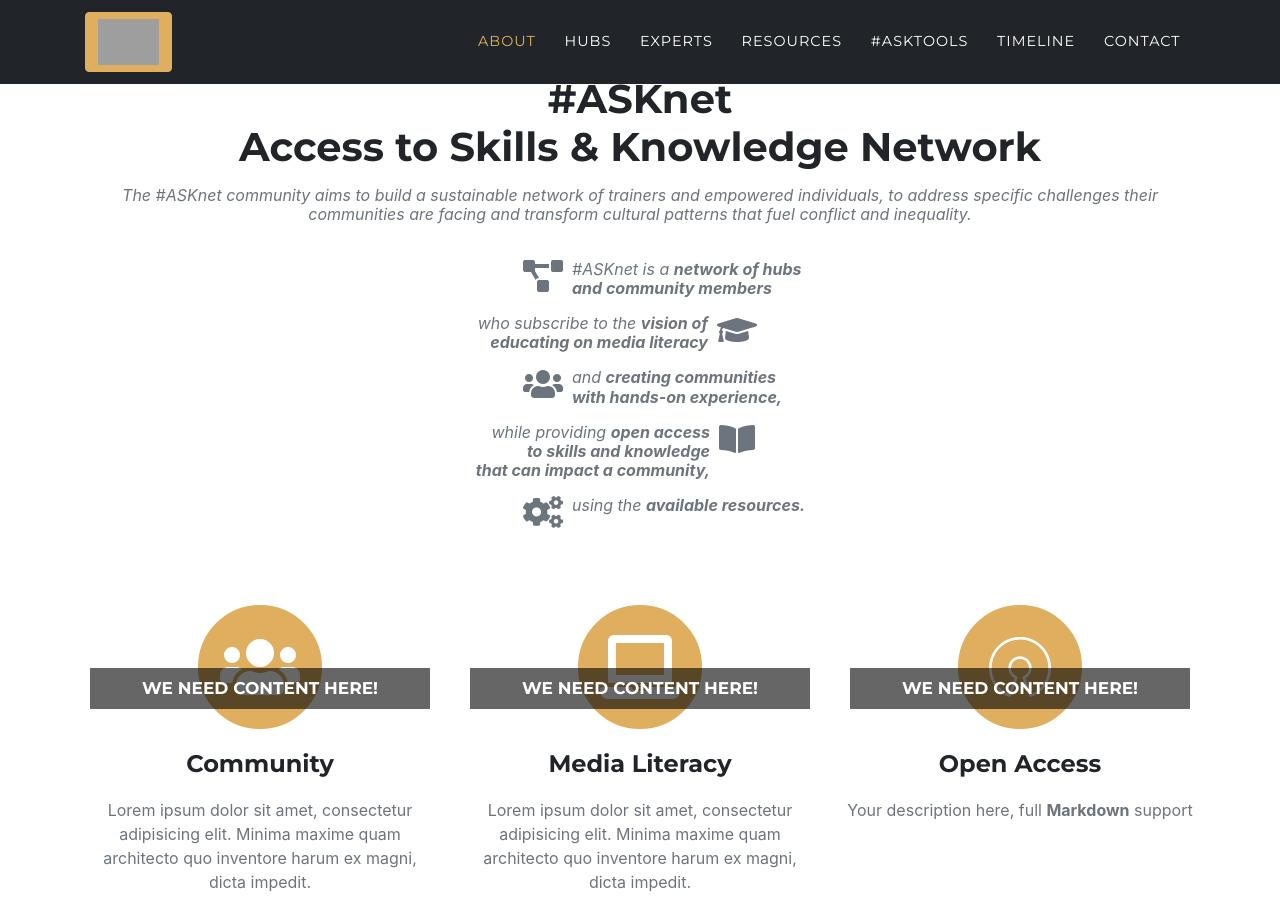
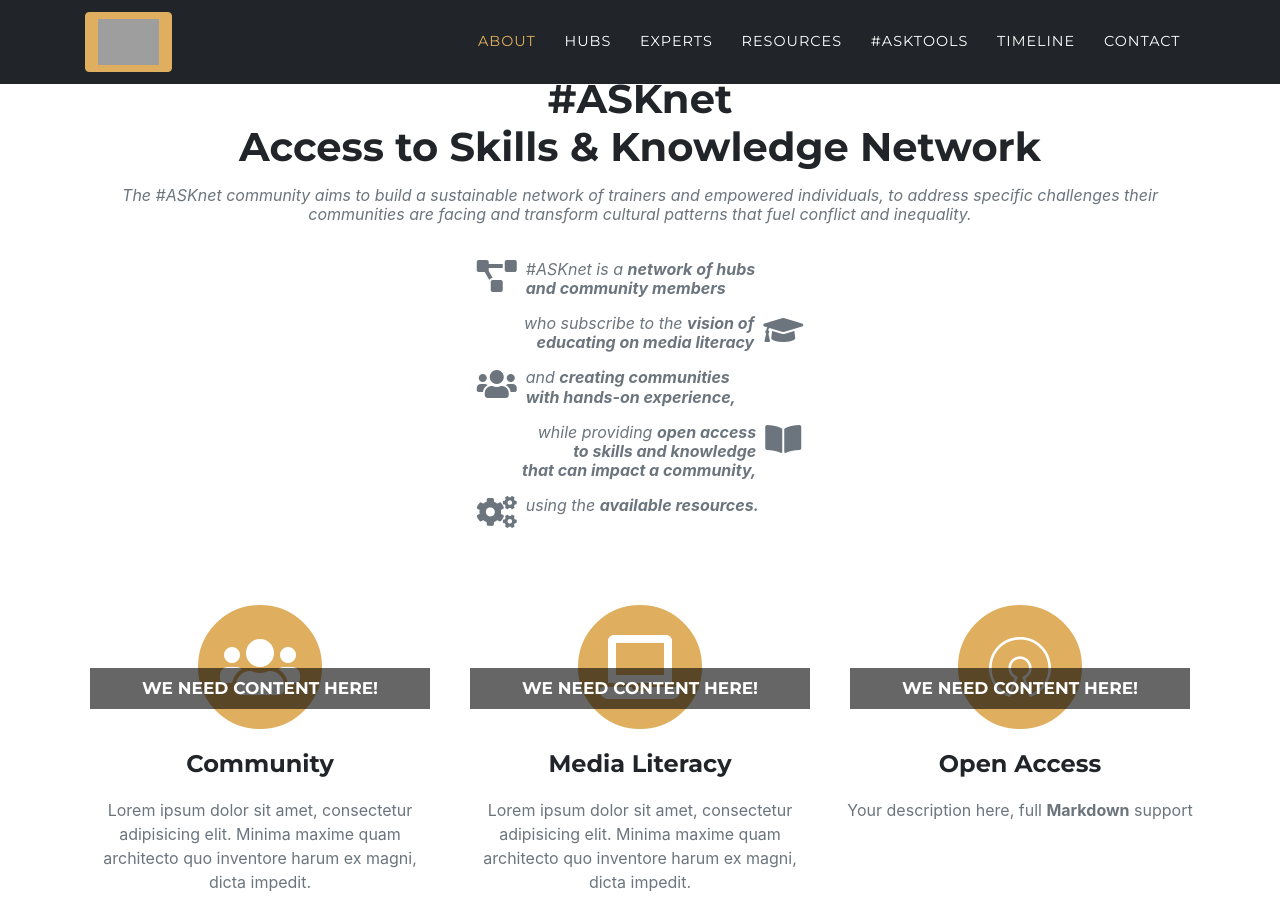
Before and after one commit to ASKnetCommunity/ASKnet.Community, a Jekyll site: the page built from index.md, in a window 1280 px wide and 900 px high, scrolled down 954 px. Built offline with Jekyll 4.4.1, drawn with Linux system fonts in a browser that asks for light colours; some web fonts are replaced; grey boxes are pictures that could not be loaded.

Commit message:
adjusted spacing of "Identity" text fixes #104

```diff
--- a/_data/sitetext.yml
+++ b/_data/sitetext.yml
@@ -23,23 +23,23 @@ en: &DEFAULT_EN
 
     <div class="row my-3 justify-content-center no-gutters">
       <div class="col-auto"><i class="fas fa-project-diagram fa-2x"></i> &nbsp; </div>
-      <div class="col-md-2 col-7 text-left text-nowrap">#ASKnet is a <b>network of hubs <br />and community members</b> </div>
+      <div class="col-md-3 col-8 text-left text-nowrap">#ASKnet is a <b>network of hubs <br />and community members</b> </div>
     </div>
     <div class="row my-3 justify-content-center no-gutters">
-      <div class="col-md-2 col-7 text-right text-nowrap"><div style="float: right;">who subscribe to the <b>vision of <br />educating on media literacy </b> </div></div>
+      <div class="col-md-3 col-8 text-right text-nowrap"><div style="float: right;">who subscribe to the <b>vision of <br />educating on media literacy </b> </div></div>
       <div class="col-auto"> &nbsp; <i class="fas fa-graduation-cap fa-2x"></i></div>
     </div>
     <div class="row my-3 justify-content-center no-gutters">
       <div class="col-auto"><i class="fas fa-users fa-2x"></i> &nbsp; </div>
-      <div class="col-md-2 col-7 text-left text-nowrap">and <b>creating communities <br />with hands-on experience,</b> </div>
+      <div class="col-md-3 col-8 text-left text-nowrap">and <b>creating communities <br />with hands-on experience,</b> </div>
     </div>
     <div class="row my-3 justify-content-center no-gutters">
-      <div class="col-md-2 col-7 text-right text-nowrap"><div style="float: right;">while providing <b>open access <br />to skills and knowledge <br />that can impact a community,</b></div></div>
+      <div class="col-md-3 col-8 text-right text-nowrap"><div style="float: right;">while providing <b>open access <br />to skills and knowledge <br />that can impact a community,</b></div></div>
       <div class="col-auto"> &nbsp; <i class="fas fa-book-open fa-2x"></i></div>
     </div>
     <div class="row my-3 justify-content-center no-gutters">
       <div class="col-auto"><i class="fas fa-cogs fa-2x"></i> &nbsp; </div>
-      <div class="col-md-2 col-7 text-left text-nowrap">using the <b>available resources.</b> </div>
+      <div class="col-md-3 col-8 text-left text-nowrap">using the <b>available resources.</b> </div>
     </div>
     '
     section: about
```
